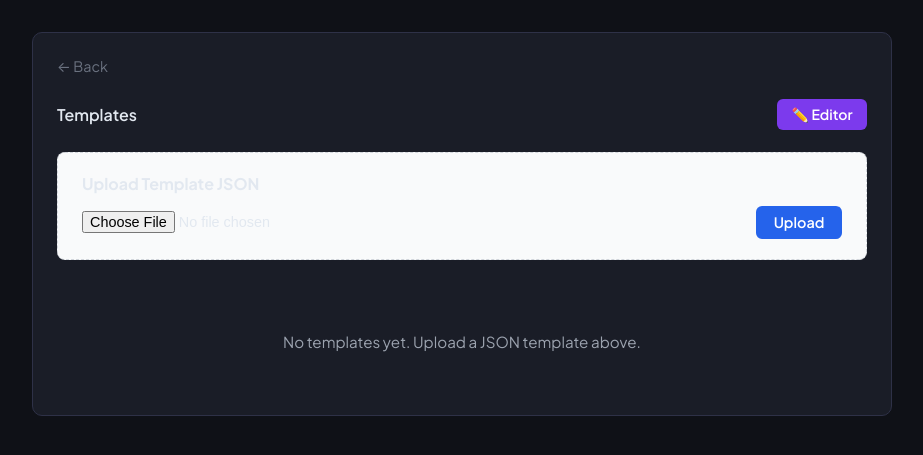
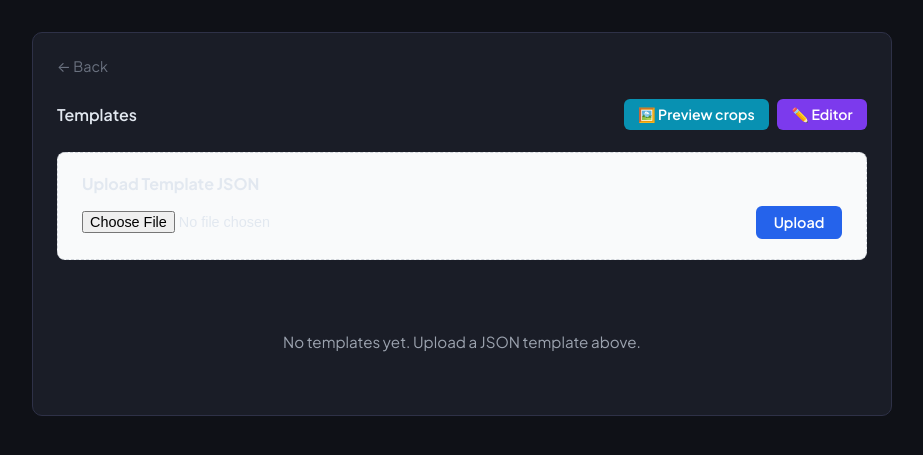
Before and after one commit to evinaeva/aI_ocr, a FastAPI app: page /templates in a window 1280 px wide. Shown: the part 66-521 px from the top of the page, without its empty margins (178-1101 px from the left). Run offline with FastAPI, Linux system fonts and the light colour scheme.

Commit message:
fix(phase3): add Preview crops nav link to templates_list.html

```diff
--- a/app/templates/templates_list.html
+++ b/app/templates/templates_list.html
@@ -49,8 +49,11 @@
 
   .page-header { display: flex; align-items: center; justify-content: space-between; margin-bottom: 1.4rem; }
   .page-header h2 { margin: 0; }
+  .page-header-actions { display: flex; gap: 0.5rem; align-items: center; }
   .btn-editor { background: #7c3aed; color: #fff; text-decoration: none; display: inline-flex; align-items: center; gap: 0.35rem; padding: 0.4rem 0.9rem; border-radius: 6px; font-size: 0.88rem; font-weight: 600; transition: background 0.15s; }
   .btn-editor:hover { background: #6d28d9; }
+  .btn-preview { background: #0891b2; color: #fff; text-decoration: none; display: inline-flex; align-items: center; gap: 0.35rem; padding: 0.4rem 0.9rem; border-radius: 6px; font-size: 0.88rem; font-weight: 600; transition: background 0.15s; }
+  .btn-preview:hover { background: #0e7490; }
 </style>
 </head>
 <body>
@@ -67,7 +70,10 @@
 
     <div class="page-header">
       <h2>Templates</h2>
-      <a href="/templates/editor" class="btn-editor">✏️ Editor</a>
+      <div class="page-header-actions">
+        <a href="/templates/preview" class="btn-preview">🖼️ Preview crops</a>
+        <a href="/templates/editor" class="btn-editor">✏️ Editor</a>
+      </div>
     </div>
 
     <div class="upload-section">
```
